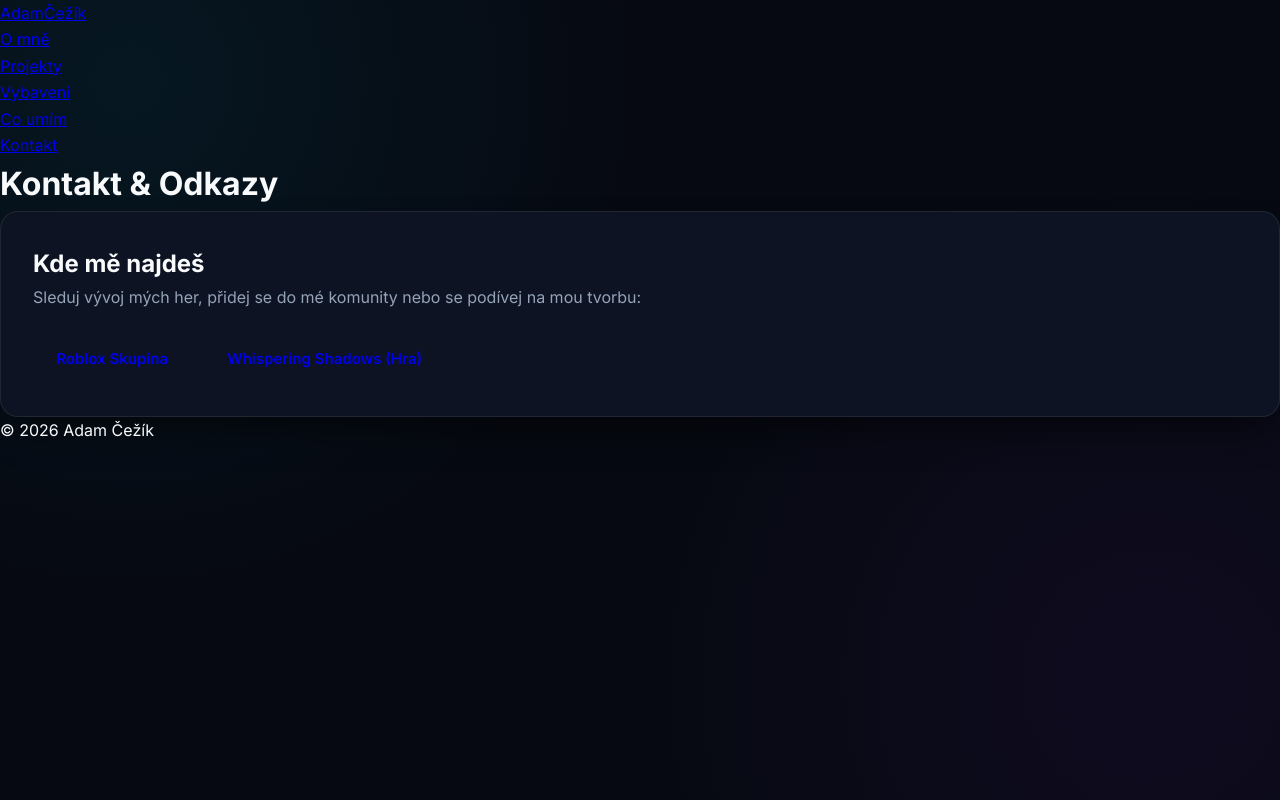
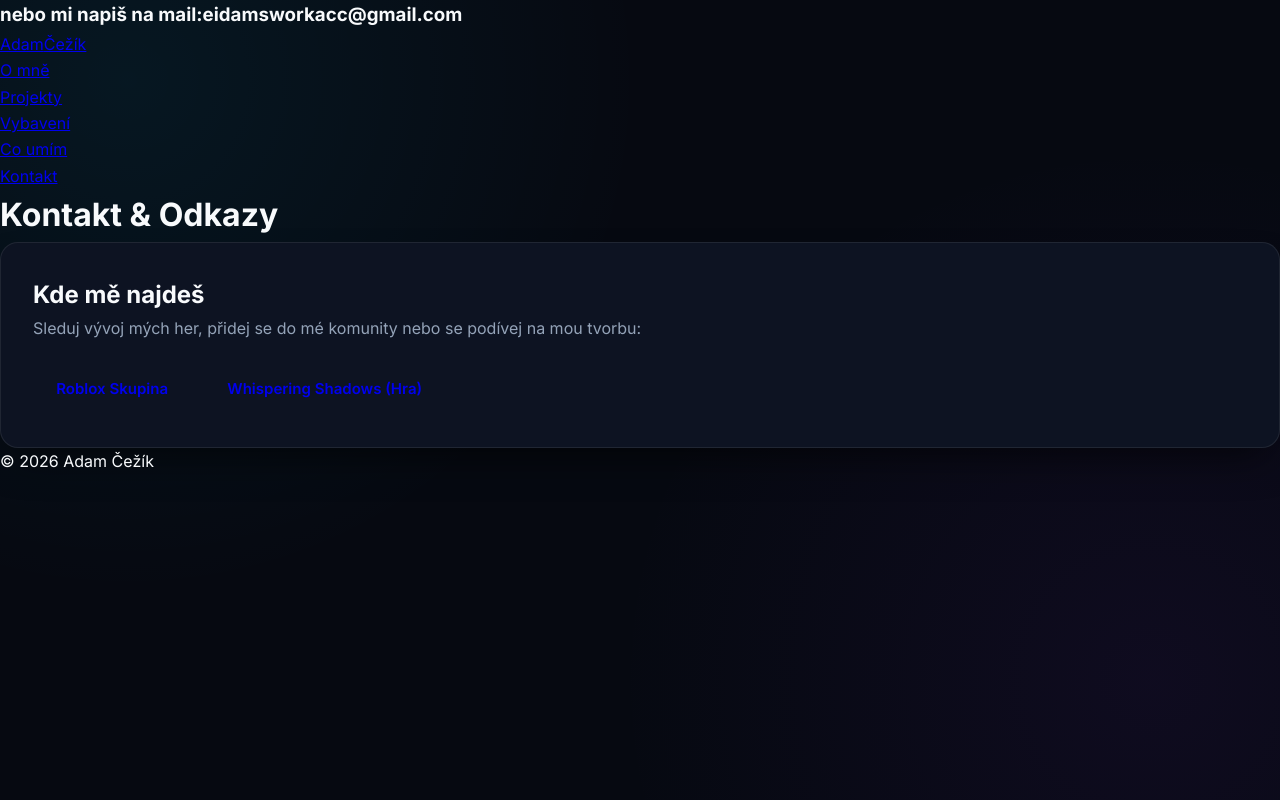
Before and after one commit to skibidi548/Adam-Cezik-Portfolio, a plain HTML site: page Kontakt.html in a window 1280 px wide. Drawn offline with Linux system fonts and the light colour scheme.

Commit message:
upgrade style of contact page, added email contact information

```diff
--- a/Kontakt.html
+++ b/Kontakt.html
@@ -8,7 +8,7 @@
     <link rel="stylesheet" href="css/style.css">
 </head>
 <body>
-
+<h3>nebo mi napiš na mail:eidamsworkacc@gmail.com</h3>
     <header>
         <nav>
             <a href="index.html" class="logo">Adam<span>Čežík</span></a>
```
